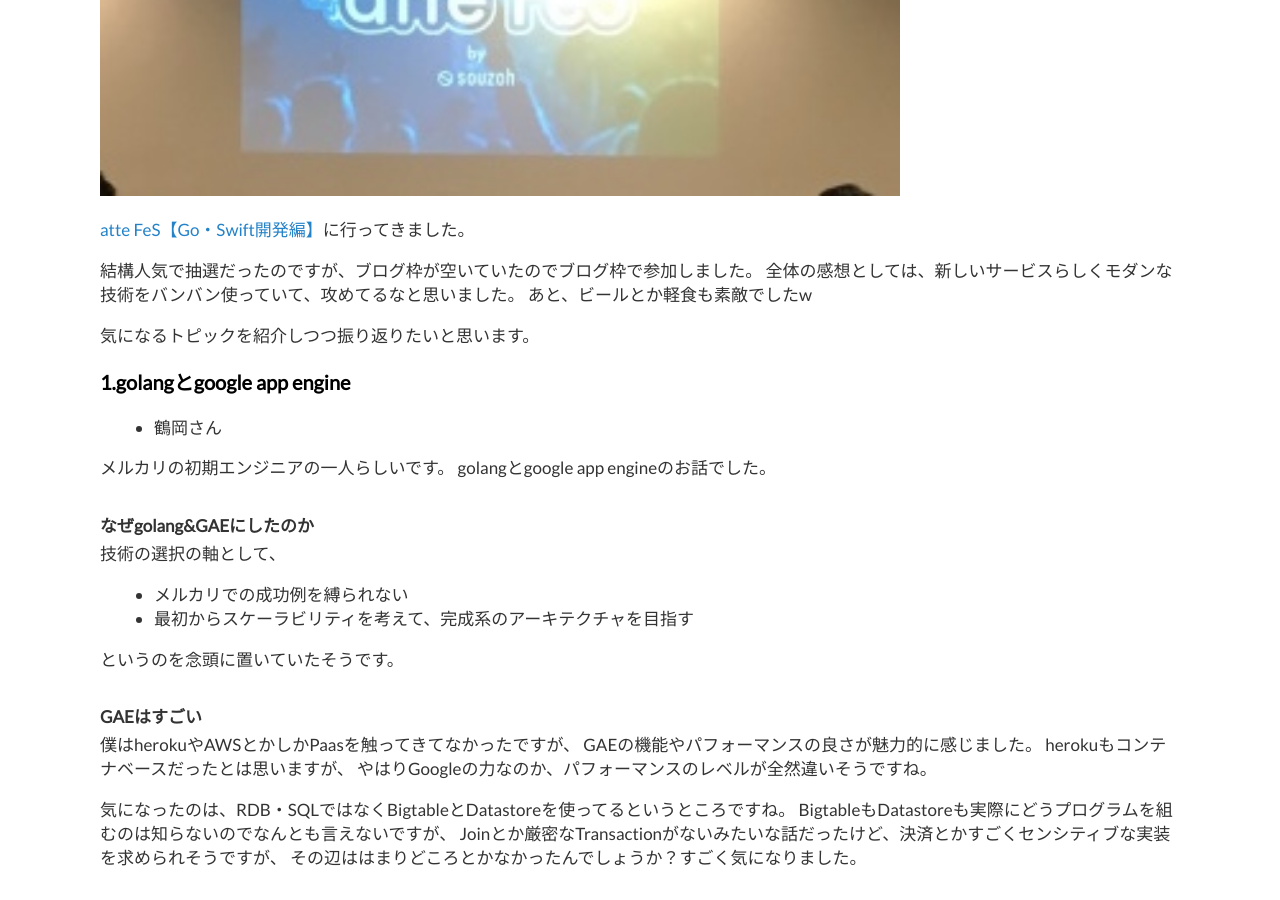
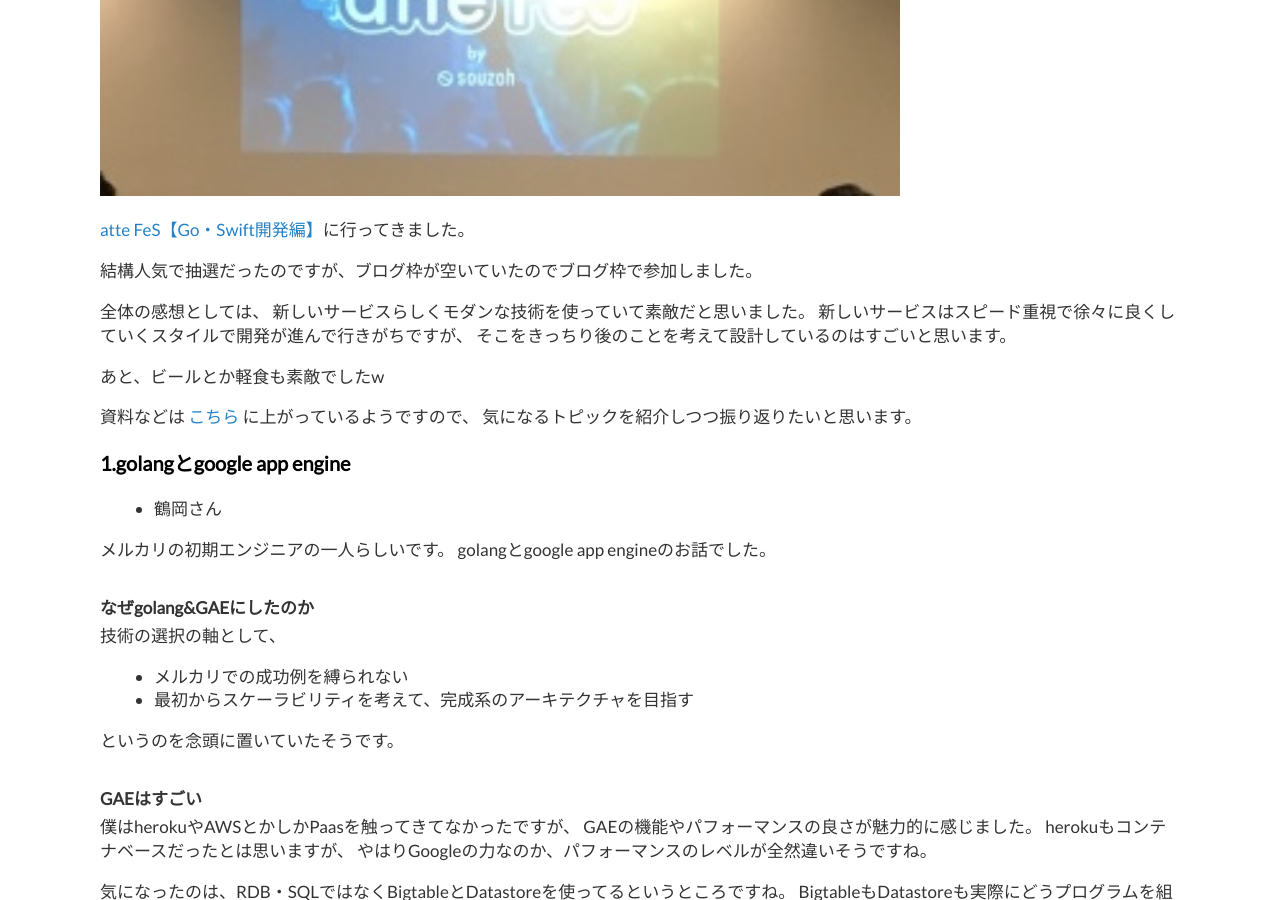
Before and after one commit to kumabook/kumabook.github.io, a Jekyll site: the page built from _posts/2016-04-18-atte_fes.markdown, in a window 1280 px wide and 900 px high, scrolled down 346 px. Built offline with Jekyll 4.4.1, drawn with Linux system fonts in a browser that asks for light colours; comment, search, counter and statistics services are not loaded; some of the changed text lies outside the part shown.

Commit message:
Fix atte_fes

```diff
--- a/_posts/2016-04-18-atte_fes.markdown
+++ b/_posts/2016-04-18-atte_fes.markdown
@@ -11,10 +11,18 @@ categories: programming
 [atte FeS【Go・Swift開発編】](http://mercari.connpass.com/event/29506/)に行ってきました。
 
 結構人気で抽選だったのですが、ブログ枠が空いていたのでブログ枠で参加しました。
-全体の感想としては、新しいサービスらしくモダンな技術をバンバン使っていて、攻めてるなと思いました。
+
+
+全体の感想としては、
+新しいサービスらしくモダンな技術を使っていて素敵だと思いました。
+新しいサービスはスピード重視で徐々に良くしていくスタイルで開発が進んで行きがちですが、
+そこをきっちり後のことを考えて設計しているのはすごいと思います。
+
+
 あと、ビールとか軽食も素敵でしたw
 
-
+資料などは [こちら](http://tech.mercari.com/entry/2016/04/20/130620)
+に上がっているようですので、
 気になるトピックを紹介しつつ振り返りたいと思います。
 
 
```
Also changed, not shown: other parts of _posts/2016-04-18-atte_fes.markdown (+4 -1 lines).
